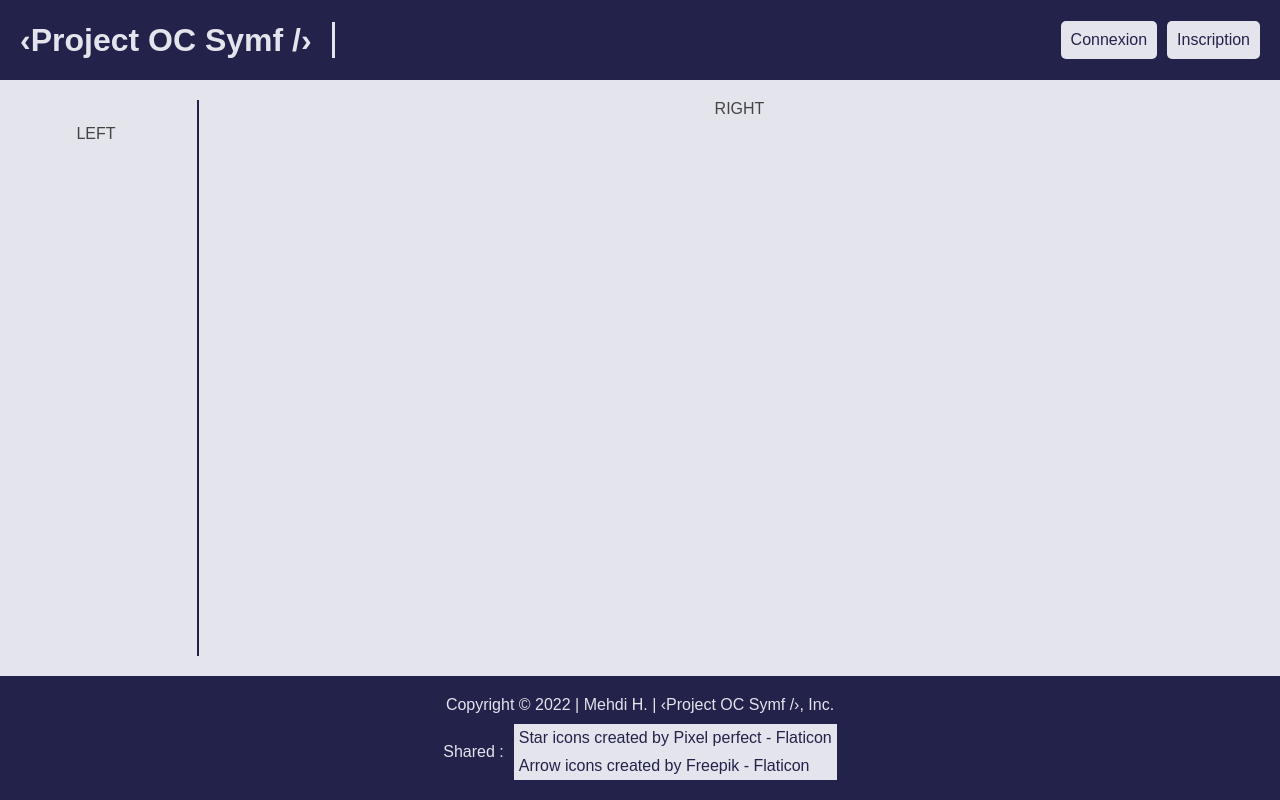
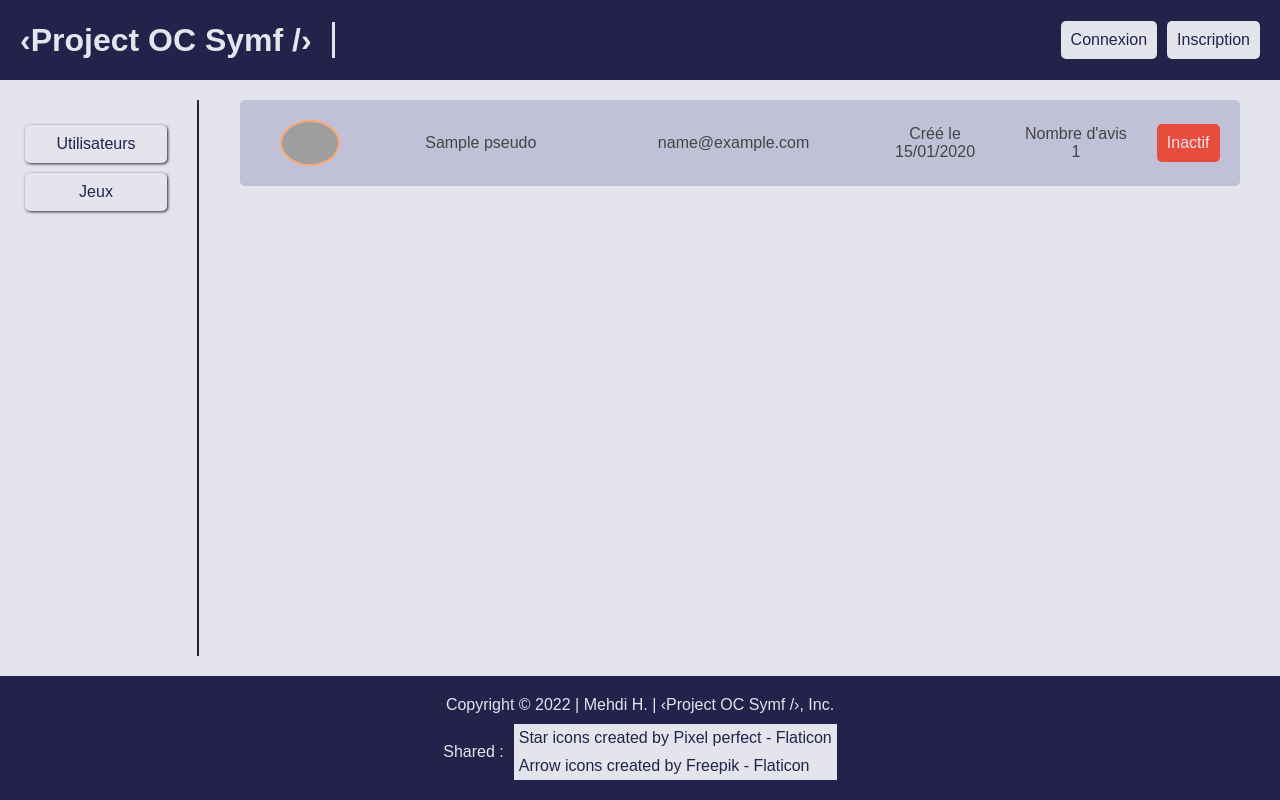
Before and after one commit to MH-DevApp/symf-oc-project, a Symfony app: template templates/admin/index.html.twig in a window 1280 px wide. Run offline with Twig, Linux system fonts and the light colour scheme; the template is opened without the code that fills it: most values are stand-ins (such as "Sample title", 1, 10 or a date in 2020); some libraries are stand-ins or nearby versions; grey boxes are pictures that could not be loaded.

Commit message:
feat: dashboard admin - show list of user and can switch isActive to user - show list of games and each row linked to view game - add check if user is active for authenticate else logout it

```diff
--- a/public/scripts/admin.js
+++ b/public/scripts/admin.js
@@ -0,0 +1,16 @@
+// Go to view game
+/** @type {NodeListOf<HTMLDivElement>} */
+const games = document.querySelectorAll('div.games');
+
+if (games && games.length) {
+  games.forEach((game) => {
+    /** @type {HTMLAnchorElement} */
+    const link = game.querySelector('a[data-view-game]');
+    /** @type {HTMLUListElement} */
+    const target = game.querySelector('ul[data-target]');
+
+    target.addEventListener('click', () => {
+      link.click();
+    });
+  });
+}
--- /dev/null
+++ b/public/scripts/menu.js
@@ -0,0 +1,14 @@
+/** @type {NodeListOf<HTMLLIElement>} */
+const listOfRowsMenu = document.querySelectorAll('.panel .panel-left ul li');
+
+if (listOfRowsMenu.length) {
+  listOfRowsMenu.forEach((row) => {
+    /** @type {HTMLAnchorElement} */
+    const link = row.querySelector('a');
+    if (link) {
+      row.addEventListener('click', () => {
+        link.click();
+      });
+    }
+  });
+}
--- a/public/styles/admin.css
+++ b/public/styles/admin.css
@@ -0,0 +1,75 @@
+.users,
+.games {
+  display: flex;
+  justify-content: center;
+  width: 100%;
+  margin-bottom: 10px;
+  padding: 0 20px;
+}
+
+.users ul,
+.games ul {
+  display: flex;
+  flex-direction: row;
+  max-width: 1000px;
+  min-width: 700px;
+  width: 100%;
+  padding: 20px;
+  gap: 10px;
+  background-color: var(--primary-light);
+  align-items: center;
+  border-radius: 5px;
+}
+
+.games ul:hover {
+  background-color: var(--primary);
+  color: var(--ligth);
+  cursor: pointer;
+}
+
+.users ul.active,
+.games ul.active {
+  background-color: var(--success-light);
+}
+
+.users ul li,
+.games ul li {
+  display: flex;
+  flex-direction: column;
+  align-items: center;
+  padding: 0 20px;
+}
+
+.users ul li.user-active, .users ul li.user-inactive,
+.games ul li.game-active, .games ul li.game-inactive {
+  border-radius: 5px;
+  padding: 10px;
+}
+
+.users ul li.user-active,
+.games ul li.game-active {
+  background-color: var(--success-light);
+  color: var(--primary);
+}
+
+.users ul li.user-inactive,
+.games ul li.game-inactive {
+  background-color: var(--red-1);
+  color: var(--ligth);
+}
+
+.users ul li img {
+  width: 60px;
+  border-radius: 50%;
+  border: 2px solid var(--warning-light);
+}
+
+.games ul li img:not(.star) {
+  width: 100px;
+  border-radius: 10px;
+  border: 2px solid var(--warning-light);
+}
+
+.games ul li img.star {
+  width: 20px;
+}
--- a/public/styles/modules/_menu.css
+++ b/public/styles/modules/_menu.css
@@ -53,3 +53,8 @@ div.panel .panel-right {
   flex: 1 1 auto;
   border-left: 2px solid var(--primary);
 }
+
+div.panel .panel-right div.table {
+  display: flex;
+  flex-direction: column;
+}
--- a/public/styles/modules/_variables.css
+++ b/public/styles/modules/_variables.css
@@ -8,6 +8,8 @@
     --red-1: #e74c3c;
     --warning: #ff6600;
     --warning-light: #ffa76c;
+    --success: #046705;
+    --success-light: #99e799;
     --font-family: sans-serif;
     --box-shadow: 0 6px 9px 0 rgb(0 0 0 / 15%);
     --box-shadow-nav: rgb(0 0 0 / 22%) 0 2px 18px 0;
--- a/src/Security/AppAuthenticator.php
+++ b/src/Security/AppAuthenticator.php
@@ -2,6 +2,7 @@
 
 namespace App\Security;
 
+use App\Entity\User;
 use Symfony\Component\HttpFoundation\RedirectResponse;
 use Symfony\Component\HttpFoundation\Request;
 use Symfony\Component\HttpFoundation\Response;
@@ -42,6 +43,11 @@ class AppAuthenticator extends AbstractLoginFormAuthenticator
 
     public function onAuthenticationSuccess(Request $request, TokenInterface $token, string $firewallName): ?Response
     {
+      /** @var User $user */
+      $user = $token->getUser();
+      if (!$user->isActive()) {
+        return new RedirectResponse($this->urlGenerator->generate('app_auth_logout'));
+      }
         if ($targetPath = $this->getTargetPath($request->getSession(), $firewallName)) {
             return new RedirectResponse($targetPath);
         }
--- a/templates/admin/index.html.twig
+++ b/templates/admin/index.html.twig
@@ -6,13 +6,103 @@
   <link rel="stylesheet" href="{{ asset('styles/admin.css') }}" type="text/css" />
 {% endblock %}
 
+{% block javascripts %}
+  <script src="{{ asset('scripts/menu.js') }}" type="text/javascript" defer></script>
+  <script src="{{ asset('scripts/admin.js') }}" type="text/javascript" defer></script>
+{% endblock %}
+
 {% block body %}
   <div class="panel">
     <div class="panel-left">
-      LEFT
+      <ul>
+        <li {% if page == 'users' %}class="active"{% endif %}>
+          {% if page != 'users' %}
+            <a href="{{ path('app_admin', {page: 'users'}) }}">Utilisateurs</a>
+          {% else %}
+            Utilisateurs
+          {% endif %}
+        </li>
+        <li {% if page == 'games' %}class="active"{% endif %}>
+          {% if page != 'games' %}
+            <a href="{{ path('app_admin', {page: 'games'}) }}">Jeux</a>
+          {% else %}
+            Jeux
+          {% endif %}
+        </li>
+      </ul>
     </div>
     <div class="panel-right">
-      RIGHT
+      {% if users is defined and users|length %}
+        {% for user in users %}
+          <div class="users">
+            <ul {% if user == app.user %} class="active"{% endif %}>
+              <li>
+                {% if user.picture %}
+                  <img src="{{ asset(user.picture.path) }}" alt="avatar of user {{ user.pseudo }}" />
+                {% else %}
+                  <img src="{{ asset('images/ui/img-not-found.png') }}" alt="avatar not found to {{ user.pseudo }}" />
+                {% endif %}
+              </li>
+              <li class="flex-fill">{{ user.pseudo }}</li>
+              <li class="flex-fill">{{ user.email }}</li>
+              <li>
+                <span>Créé le</span>
+                <span>{{ user.createdAt|date('d/m/Y') }}</span>
+              </li>
+              <li>
+                <span>Nombre d'avis</span>
+                <span>{{ user.comments.count }}</span>
+              </li>
+              {% if user != app.user %}
+                <li class="{{ user.isActive ? 'user-active' : 'user-inactive' }}">
+                  <a href="{{ path('app_admin_user_toggle_active', {idUser: user.id}) }}">
+                    {{ user.isActive ? 'Actif' : 'Inactif' }}
+                  </a>
+                </li>
+              {% endif %}
+            </ul>
+          </div>
+        {% endfor %}
+      {% elseif games is defined and games|length %}
+        {% for game in games %}
+          <div class="games">
+            <ul data-target>
+              <li>
+                {% if game.pictures|length %}
+                  <img src="{{ asset(game.pictures[0].path) }}" alt="first picture of game {{ game.name }}" />
+                {% else %}
+                  <img src="{{ asset('images/ui/img-not-found.png') }}" alt="first picture not found to {{ game.name }}" />
+                {% endif %}
+              </li>
+              <li class="flex-fill">{{ game.name }}</li>
+              <li>
+                <span>Ajouté par</span>
+                <span>{{ game.author.pseudo }}</span>
+              </li>
+              <li>
+                <span>Ajouté le</span>
+                <span>{{ game.createdAt|date('d/m/Y') }}</span>
+              </li>
+              <li>
+                <span>Score ({{ game.comments.count }})</span>
+                <span>
+                  {% for i in range(1, 5) %}
+                    {% if i <= game.score %}
+                      <img class="star" src="{{ asset('images/ui/star_full.png') }}" alt="star fully {{ i }}" />
+                    {% else %}
+                      <img class="star" src="{{ asset('images/ui/star_empty.png') }}" alt="star empty {{ i }}" />
+                    {% endif %}
+                  {% endfor %}
+                </span>
+              </li>
+              <li class="{{ game.isPublished ? 'game-active' : 'game-inactive' }}">
+                {{ game.isPublished ? 'Publié' : 'Non publié' }}
+              </li>
+            </ul>
+            <a data-view-game class="hidden" href="{{ path('app_game_view', {name: game.name}) }}"></a>
+          </div>
+        {% endfor %}
+      {% endif %}
     </div>
   </div>
 {% endblock %}
--- a/templates/profil/index.html.twig
+++ b/templates/profil/index.html.twig
@@ -8,6 +8,7 @@
 {% endblock %}
 
 {% block javascripts %}
+  <script src="{{ asset('scripts/menu.js') }}" type="text/javascript" defer></script>
   <script src="{{ asset('scripts/profil.js') }}" type="text/javascript" defer></script>
 {% endblock %}
 
```
Also changed, not shown: public/scripts/profil.js (+0 -15 lines), src/Controller/AdminController.php (+44 -7 lines).
